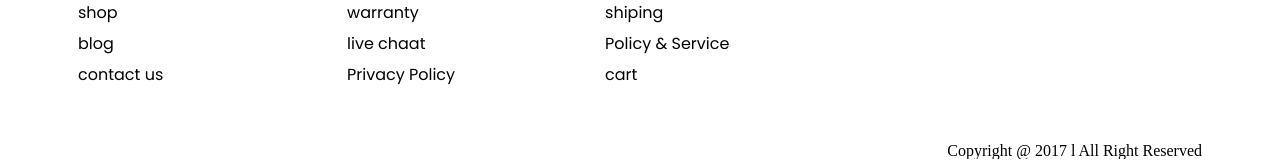
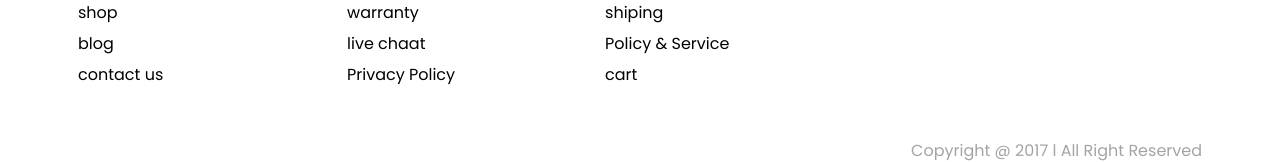
Before and after one commit to sepiashvili/lesson-6-position, a plain HTML site: page index.html in a window 1280 px wide. Shown: the part 2580-2742 px from the top of the page. Drawn offline with Linux system fonts and the light colour scheme.

Commit message:
edit copyright styles

```diff
--- a/css/style.css
+++ b/css/style.css
@@ -157,6 +157,9 @@
 .copyright {
 	float: right;
 	margin:45px 0 0 ;
+	font-family: 'Poppins';
+	color: #A4A4A4;
+	font-size: 16px;
 }
 .clear {
 	clear: both;
```
